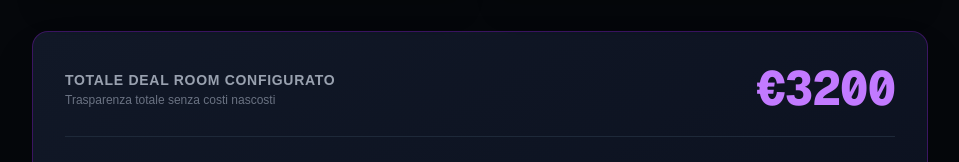
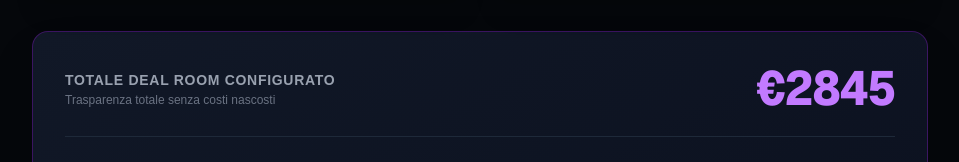
Before and after one commit to quotemichael92/quotepulse, a Next.js app: page /dashboard in a window 1280 px wide. Shown: the part 1555-1717 px from the top of the page, without its empty margins (160-1119 px from the left). Built offline with nearby package versions, Linux system fonts and the light colour scheme.

Commit message:
Fix prezzi add-on antighosting realistici senza alterare il resto

```diff
--- a/app/dashboard/page.tsx
+++ b/app/dashboard/page.tsx
@@ -34,10 +34,10 @@
   const [newModulePrice, setNewModulePrice] = useState<number | ''>('');
 
   const [addons, setAddons] = useState<Record<string, AddonItem>>({
-    priority: { name: 'SLA Intervento Garantito (< 4h)', price: 400, selected: true, badge: 'High Priority' },
-    guarantee: { name: 'Garanzia Risultato Milestone (Risk-Free)', price: 600, selected: false, badge: 'Market Unique' },
-    scopeShield: { name: 'Pacchetto Scope Creep (3 Modifiche Extra incluse)', price: 450, selected: false, badge: 'Zero Sorprese' },
-    seo: { name: 'Ottimizzazione SEO & Performance Avanzata', price: 500, selected: false, badge: 'Growth' },
+    priority: { name: 'SLA Intervento Garantito (< 4h)', price: 45, selected: true, badge: 'High Priority' },
+    guarantee: { name: 'Garanzia Risultato Milestone (Risk-Free)', price: 60, selected: false, badge: 'Market Unique' },
+    scopeShield: { name: 'Pacchetto Scope Creep (3 Modifiche Extra incluse)', price: 50, selected: false, badge: 'Zero Sorprese' },
+    seo: { name: 'Ottimizzazione SEO & Performance Avanzata', price: 50, selected: false, badge: 'Growth' },
   });
 
   const [audioPitchNote, setAudioPitchNote] = useState('Ciao! Ho strutturato questo preventivo eliminando i rischi tecnici iniziali. Possiamo partire subito.');
```
